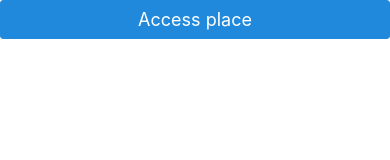
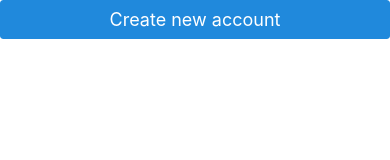
Before and after one commit to SerbanSlincu/law-cs-project, a React Native app in the folder src/userApp/: screen / in a window 390 px wide. Shown: the top 160 px of the page. Built offline with nearby package versions, Linux system fonts and the light colour scheme.

Commit message:
Added method for creating a new wallet

```diff
--- a/src/userApp/App.js
+++ b/src/userApp/App.js
@@ -1,6 +1,7 @@
 import React from 'react';
 import { Button } from 'react-native-elements';
 import { placeAbi} from './abi';
+import 'react-native-get-random-values';
 
 //const Web3 = require('web3');
 //const web3 = new Web3('http://localhost:8545');
@@ -10,7 +11,7 @@ import { ethers } from 'ethers';
 
 export default function App() {
 
-    /* Web3 test
+    /* Web3 test - not working
     const testPlace = () => {
 
         var contractAddress = '0xC7C01DC9bA41593CE50679D4B58aD14F258B72e5'
@@ -18,18 +19,25 @@ export default function App() {
         console.log(contract)
     } */
 
-    /* Ethers test */
+    /* (Working) Usage of accessing a deployed contract */
     const testPlace = () => {
         let provider = ethers.getDefaultProvider('ropsten');
+        // Address of a deployed Place contract
         var contractAddress = '0x5646c8280a27a5cA4Fb320b06905B6fdc329b432'
         var contract = new ethers.Contract(contractAddress, placeAbi, provider);
         console.log(contract)
    }
 
+    /* (Working) Usage of creating a new wallet */
+    const createWallet = () => {
+        var wallet = new ethers.Wallet.createRandom();
+        console.log(wallet)
+   }
+
   return (
         <Button
-            onPress={testPlace}
-            title="Access place"
+            onPress={createWallet}
+            title="Create new account"
         />
   );
 }
```
